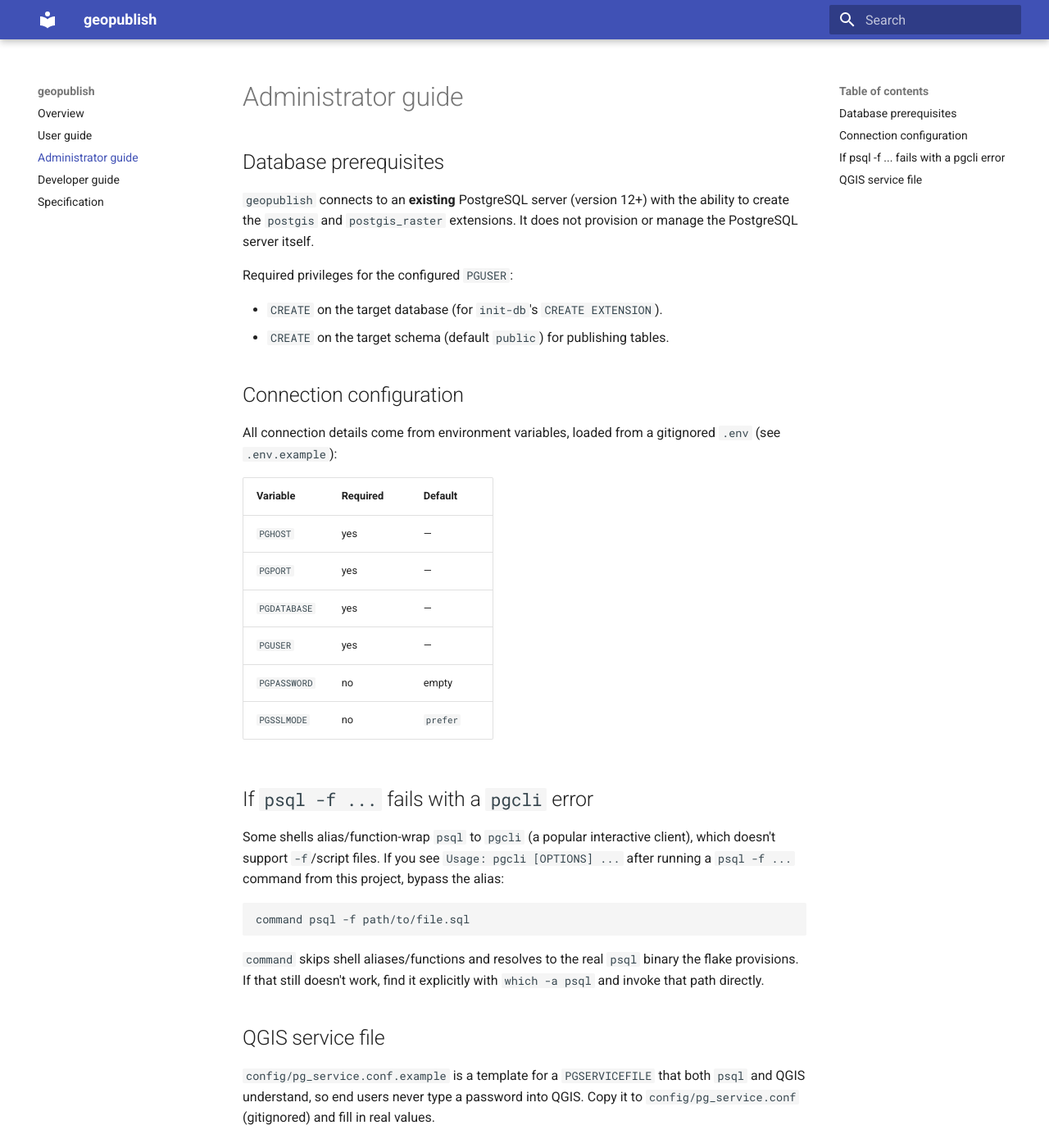
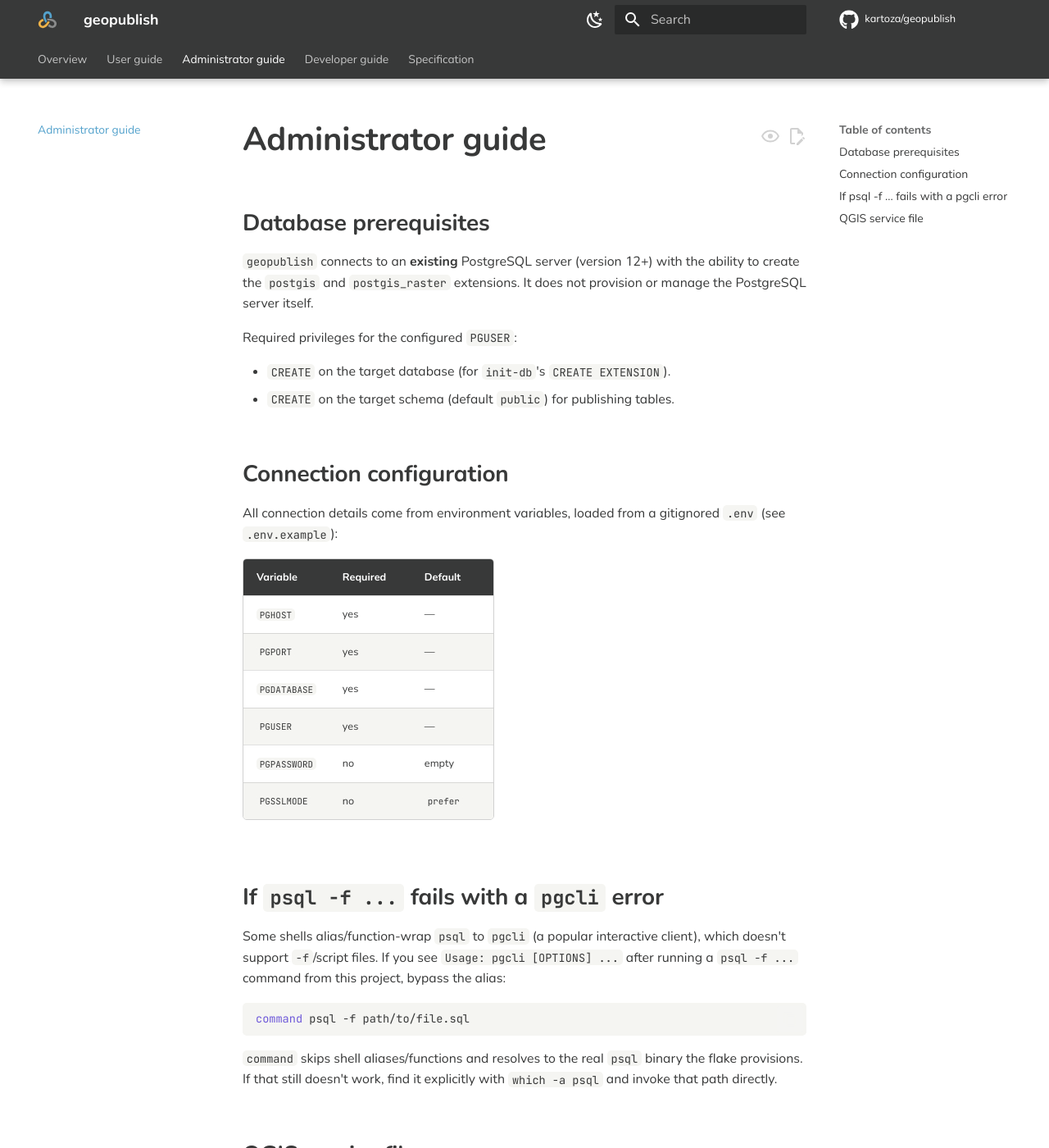
Before and after one commit to timlinux/geopublish, an MkDocs documentation site: the page built from docs/admin/index.md, in a window 1280 px wide and 1400 px high. Shown: the whole window at 82% size. Built offline with MkDocs 1.6.1 and Material for MkDocs 9.7.7, drawn with Linux system fonts in a browser that asks for light colours; comment, search, counter and statistics services are not loaded; some of the changed text lies outside the part shown.

Commit message:
feat: theme docs with the Kartoza Brand Pack v0.1 (from InfrastructureMapper)
Vendors docs/stylesheets/kartoza-tokens.css, docs/stylesheets/extra.css,
and docs/assets/brand/{kartoza-symbol-color.svg,favicon.png} byte-for-byte
from github.com/kartoza/InfrastructureMapper, confirmed MIT-licensed
there (its own REUSE.toml credits "Kartoza (Pty) Ltd" for exactly these
paths, explicitly for reuse across projects) -- mirrored here in
REUSE.toml.

mkdocs.yml adopts the matching theme config: logo, favicon, Nunito/
JetBrains Mono fonts, light/dark custom palette consuming the token
variables, the same feature flags and pymdownx markdown_extensions
(bundled with mkdocs-material, no new dependency), and the
"Made with Kartoza" footer/copyright format. Only this project's own
nav/site_name/site_description/plugins stay project-specific -- the goal
is matching *look*, not copying InfrastructureMapper's content structure.

Also commits the two diagram PNGs (architecture.png, capitals-table.png)
regenerated via the flake-provisioned `nix run .#diagrams`.

PACKAGES.md notes that mkdocs-material's Google Fonts integration needs
internet access on the first `mkdocs build`/`serve` to fetch Nunito/
JetBrains Mono (cached after that).

```diff
--- /dev/null
+++ b/docs/stylesheets/extra.css
@@ -0,0 +1,553 @@
+/* SPDX-FileCopyrightText: Kartoza (Pty) Ltd
+   SPDX-License-Identifier: MIT
+
+   Kartoza Brand Pack v0.1 — Material for MkDocs adapter, vendored from
+   https://github.com/kartoza/InfrastructureMapper (docs/stylesheets/)
+   so every Kartoza project's docs share one theme. Don't edit by hand;
+   pull a fresh copy from that repo if the brand pack updates.
+   Consumes kartoza-tokens.css as the single source of truth for colour
+   and type.
+
+   Brand rules enforced here:
+     · Flat — no shadows, bevels, glows or gradients on UI elements.
+     · Charcoal carries body text. Blue is the primary accent; Amber is
+       the secondary/highlight accent.
+     · Blue + Amber are never body text — they fail WCAG AA on white.
+     · Nunito for everything; JetBrains Mono for code. */
+
+/* -----------------------------------------------------------------------
+   mkdocs-material primary/accent mapping.
+   `theme.palette.primary: custom` activates [data-md-color-primary="custom"];
+   `theme.palette.accent: custom` activates [data-md-color-accent="custom"].
+   ----------------------------------------------------------------------- */
+
+[data-md-color-primary="custom"] {
+    --md-primary-fg-color:            var(--text-default);   /* Charcoal */
+    --md-primary-fg-color--light:     var(--text-muted);
+    --md-primary-fg-color--dark:      #1f1f1f;
+    --md-primary-bg-color:            var(--surface-white);
+    --md-primary-bg-color--light:     rgba(255, 255, 255, 0.7);
+}
+
+[data-md-color-accent="custom"] {
+    --md-accent-fg-color:             var(--kartoza-blue);
+    --md-accent-fg-color--transparent: rgba(84, 162, 204, 0.10);
+    --md-accent-bg-color:             var(--surface-white);
+    --md-accent-bg-color--light:      rgba(255, 255, 255, 0.7);
+}
+
+/* -----------------------------------------------------------------------
+   Light scheme — Cloud surfaces under Charcoal body text. Flat.
+   ----------------------------------------------------------------------- */
+
+[data-md-color-scheme="default"] {
+    --md-default-bg-color:            var(--surface-white);
+    --md-default-fg-color:            var(--text-default);
+    --md-default-fg-color--light:     var(--text-muted);
+    --md-default-fg-color--lighter:   var(--rule-line);
+    --md-default-fg-color--lightest:  var(--surface-cloud);
+    --md-typeset-a-color:             var(--kartoza-blue);
+    --md-code-bg-color:               var(--surface-cloud);
+    --md-code-fg-color:               var(--text-default);
+    --md-code-hl-color:               rgba(238, 179, 72, 0.18); /* amber tint */
+    --md-typeset-mark-color:          rgba(238, 179, 72, 0.28);
+    --md-footer-bg-color:             var(--text-default);
+    --md-footer-bg-color--dark:       #1f1f1f;
+}
+
+[data-md-color-scheme="default"] .md-header,
+[data-md-color-scheme="default"] .md-tabs {
+    /* Flat Charcoal bar — no gradient. */
+    background: var(--text-default);
+    color: var(--surface-white);
+}
+
+/* -----------------------------------------------------------------------
+   Dark scheme — Charcoal field, white type. The reversed-knockout brand.
+   ----------------------------------------------------------------------- */
+
+[data-md-color-scheme="slate"] {
+    --md-default-bg-color:            #1c1d1d;            /* deeper than Charcoal */
+    --md-default-fg-color:            var(--surface-cloud);
+    --md-default-fg-color--light:     #c8c9c4;
+    --md-default-fg-color--lighter:   #6d6f6f;
+    --md-default-fg-color--lightest:  #2a2b2b;
+    --md-typeset-a-color:             var(--kartoza-blue);
+    --md-code-bg-color:               #262727;
+    --md-code-fg-color:               var(--surface-cloud);
+    --md-typeset-mark-color:          rgba(238, 179, 72, 0.32);
+}
+
+[data-md-color-scheme="slate"] .md-header,
+[data-md-color-scheme="slate"] .md-tabs {
+    background: var(--text-default);
+    color: var(--surface-white);
+}
+
+/* -----------------------------------------------------------------------
+   Typography — Nunito everywhere, JetBrains Mono for code.
+   ----------------------------------------------------------------------- */
+
+body,
+.md-typeset,
+.md-header,
+.md-tabs {
+    font-family: var(--font-sans);
+    font-feature-settings: "ss01", "ss02";
+}
+
+.md-typeset h1,
+.md-typeset h2,
+.md-typeset h3,
+.md-typeset h4 {
+    font-family: var(--font-sans);
+    color: var(--md-default-fg-color);
+    font-weight: 700;
+    letter-spacing: -0.005em;
+    line-height: 1.2;
+}
+
+.md-typeset h1 {
+    font-size: 2rem;
+    font-weight: 800;
+    margin-bottom: 0.4em;
+}
+
+.md-typeset h2 {
+    font-size: 1.4rem;
+    margin-top: 2.2em;
+}
+
+.md-typeset h3 {
+    font-size: 1.1rem;
+}
+
+.md-typeset code,
+.md-typeset pre {
+    font-family: var(--font-mono);
+}
+
+.md-typeset code {
+    border-radius: 0.25rem;
+    padding: 0.05em 0.35em;
+}
+
+/* Eyebrows — KARTOZA · X style (Secondary Grey, spaced uppercase). */
+.md-typeset .kz-eyebrow {
+    display: inline-block;
+    color: var(--text-muted);
+    font-size: 0.75rem;
+    font-weight: 700;
+    letter-spacing: 0.18em;
+    text-transform: uppercase;
+    margin-bottom: 1rem;
+}
+
+/* -----------------------------------------------------------------------
+   Hero block on the landing page — slim horizontal banner.
+   Slant-title motif sits behind a flat Cloud surface so type stays
+   legible. Flat: no gradients (linear-gradient is used only as a
+   lightening tint over the motif, not as a decorative fill).
+   Long prose belongs in normal markdown blocks below the hero, not in
+   it.
+   ----------------------------------------------------------------------- */
+
+.kz-hero {
+    position: relative;
+    text-align: center;
+    padding: 2.5rem 1.75rem;
+    margin: -1.5rem -0.75rem 2rem -0.75rem;
+    border-radius: 0.75rem;
+    background-color: var(--surface-cloud);
+    background-image: linear-gradient(
+            rgba(245, 245, 242, 0.88),
+            rgba(245, 245, 242, 0.92)
+        ),
+        url("../assets/brand/slant-title-background.png");
+    background-size: cover;
+    background-position: center;
+    color: var(--text-default);
+    overflow: hidden;
+}
+
+[data-md-color-scheme="slate"] .kz-hero {
+    background-image: linear-gradient(
+            rgba(28, 29, 29, 0.82),
+            rgba(28, 29, 29, 0.88)
+        ),
+        url("../assets/brand/slant-title-background.png");
+    color: var(--surface-cloud);
+}
+
+.kz-hero h1 {
+    margin: 0.25rem auto 0.5rem;
+    max-width: 24ch;
+    font-size: 2.2rem;
+    line-height: 1.1;
+    font-weight: 800;
+    letter-spacing: -0.01em;
+}
+
+.kz-hero p {
+    margin: 0 auto 1.5rem;
+    max-width: 50ch;
+    font-size: 1rem;
+    line-height: 1.5;
+    color: var(--text-default);
+}
+
+.kz-hero .kz-eyebrow {
+    margin-bottom: 0.5rem;
+}
+
+[data-md-color-scheme="slate"] .kz-hero p {
+    color: var(--surface-cloud);
+}
+
+/* The product GIF lives below the hero as a centred figure, not inside
+   it. This class wraps the standalone image. */
+.kz-figure {
+    display: block;
+    margin: 0 auto 2rem;
+    max-width: 720px;
+    border-radius: 0.5rem;
+    border: 1px solid var(--rule-line);
+}
+
+/* Small domain icon at the top of a page. The SVG has no intrinsic
+   width, so without this it would expand to the content column width
+   (~720px) — far too dominant. */
+.md-typeset img.kz-domain-hero {
+    display: block;
+    width: 160px;
+    height: auto;
+    margin: 0 0 1.5rem;
+}
+
+/* Hero CTA buttons — flat, no shadow, Blue primary, Cloud secondary.
+   markdown wraps consecutive links in a single <p>; we apply the flex
+   layout to that <p> too so buttons sit side-by-side instead of
+   collapsing on the line. */
+.kz-cta,
+.kz-cta > p {
+    display: flex;
+    flex-wrap: wrap;
+    gap: 0.75rem;
+    margin: 0;
+    justify-content: center;
+}
+/* Selectors are intentionally prefixed with `.md-typeset` so they beat
+   mkdocs-material's `.md-typeset a { color: … }` rule (which would
+   otherwise repaint our CTA text in Kartoza Blue and make it
+   invisible against the Blue primary fill). */
+.md-typeset .kz-cta a {
+    display: inline-flex;
+    align-items: center;
+    gap: 0.5rem;
+    padding: 0.7rem 1.25rem;
+    border-radius: 0.375rem;
+    font-weight: 700;
+    text-decoration: none;
+    transition: background-color 0.15s ease, border-color 0.15s ease, color 0.15s ease;
+}
+.md-typeset .kz-cta a.kz-cta__primary {
+    background: var(--kartoza-blue);
+    color: var(--surface-white);
+    border: 2px solid var(--kartoza-blue);
+}
+.md-typeset .kz-cta a.kz-cta__primary:hover {
+    background: #4790b8;
+    border-color: #4790b8;
+    color: var(--surface-white);
+}
+.md-typeset .kz-cta a.kz-cta__secondary {
+    background: var(--surface-white);
+    color: var(--text-default);
+    border: 2px solid var(--text-default);
+}
+.md-typeset .kz-cta a.kz-cta__secondary:hover {
+    background: var(--text-default);
+    color: var(--surface-white);
+}
+[data-md-color-scheme="slate"] .md-typeset .kz-cta a.kz-cta__secondary {
+    background: transparent;
+    color: var(--surface-cloud);
+    border-color: var(--surface-cloud);
+}
+[data-md-color-scheme="slate"] .md-typeset .kz-cta a.kz-cta__secondary:hover {
+    background: var(--surface-cloud);
+    color: var(--text-default);
+}
+
+@media (max-width: 768px) {
+    .kz-hero {
+        grid-template-columns: 1fr;
+        padding: 2rem 1.5rem;
+    }
+    .kz-hero h1 { font-size: 1.8rem; }
+}
+
+/* -----------------------------------------------------------------------
+   Material's built-in grid cards — restyle flat with Light Grey hairline,
+   Blue hover border. No box-shadow.
+   ----------------------------------------------------------------------- */
+
+.md-typeset .grid.cards > ul > li,
+.md-typeset .grid.cards > ol > li {
+    background: var(--surface-white);
+    border: 1px solid var(--rule-line);
+    border-radius: 0.5rem;
+    box-shadow: none;
+    transition: border-color 0.15s ease, background-color 0.15s ease;
+}
+
+.md-typeset .grid.cards > ul > li:hover,
+.md-typeset .grid.cards > ol > li:hover {
+    border-color: var(--kartoza-blue);
+    background: var(--surface-cloud);
+    box-shadow: none;
+    transform: none;  /* flat — no lift */
+}
+
+[data-md-color-scheme="slate"] .md-typeset .grid.cards > ul > li,
+[data-md-color-scheme="slate"] .md-typeset .grid.cards > ol > li {
+    background: #232525;
+    border-color: #3a3b3b;
+}
+
+[data-md-color-scheme="slate"] .md-typeset .grid.cards > ul > li:hover,
+[data-md-color-scheme="slate"] .md-typeset .grid.cards > ol > li:hover {
+    border-color: var(--kartoza-blue);
+    background: #2a2c2c;
+}
+
+/* Card leading icon coloured to Kartoza Blue (primary accent). */
+.md-typeset .grid.cards .twemoji.lg,
+.md-typeset .grid.cards .twemoji.lg svg {
+    color: var(--kartoza-blue);
+}
+
+/* -----------------------------------------------------------------------
+   Component card grid — same Material grid cards with our own image
+   header on each card.
+   ----------------------------------------------------------------------- */
+
+.kz-domain-grid.grid.cards > ul,
+.kz-domain-grid.grid.cards > ol {
+    grid-template-columns: repeat(auto-fill, minmax(200px, 1fr));
+    gap: 1rem;
+}
+
+.kz-domain-grid img.kz-domain-img {
+    display: block;
+    width: 80px;
+    height: 80px;
+    object-fit: contain;
+    margin: 0 auto 0.5rem;
+}
+
+.kz-domain-grid > ul > li,
+.kz-domain-grid > ol > li {
+    text-align: center;
+}
+
+.kz-domain-grid strong {
+    color: var(--text-default);
+    display: block;
+    margin-top: 0.25rem;
+}
+
+[data-md-color-scheme="slate"] .kz-domain-grid strong {
+    color: var(--surface-cloud);
+}
+
+/* -----------------------------------------------------------------------
+   Admonitions — brand-coloured.
+     · note      → grey (Note)
+     · info/tip  → blue (Why this matters)
+     · warning   → amber (Highlight / Caution)
+     · success   → success green
+     · danger    → error red
+   Flat fills with a 4px brand-coloured left rule, no shadow.
+   ----------------------------------------------------------------------- */
+
+.md-typeset .admonition,
+.md-typeset details {
+    border: 0;
+    border-left: 4px solid var(--rule-line);
+    border-radius: 0.25rem;
+    background: var(--surface-cloud);
+    box-shadow: none;
+    font-size: 0.78rem;
+}
+
+.md-typeset .admonition-title,
+.md-typeset summary {
+    background: transparent;
+    color: var(--text-default);
+    font-weight: 700;
+}
+
+/* Info / tip — Blue */
+.md-typeset .admonition.info,
+.md-typeset details.info,
+.md-typeset .admonition.tip,
+.md-typeset details.tip {
+    border-left-color: var(--kartoza-blue);
+    background: rgba(84, 162, 204, 0.08);
+}
+.md-typeset .info > .admonition-title::before,
+.md-typeset .tip  > .admonition-title::before { background-color: var(--kartoza-blue); }
+
+/* Warning — Amber */
+.md-typeset .admonition.warning,
+.md-typeset details.warning {
+    border-left-color: var(--status-warn);
+    background: var(--status-warn-tint);
+}
+.md-typeset .warning > .admonition-title::before { background-color: var(--status-warn); }
+
+/* Note — Grey */
+.md-typeset .admonition.note,
+.md-typeset details.note {
+    border-left-color: var(--kartoza-grey);
+    background: var(--surface-cloud);
+}
+.md-typeset .note > .admonition-title::before { background-color: var(--kartoza-grey); }
+
+/* Success */
+.md-typeset .admonition.success,
+.md-typeset details.success {
+    border-left-color: var(--status-success);
+    background: var(--status-success-tint);
+}
+.md-typeset .success > .admonition-title::before { background-color: var(--status-success); }
+
+/* Danger / Error */
+.md-typeset .admonition.danger,
+.md-typeset details.danger,
+.md-typeset .admonition.failure,
+.md-typeset details.failure {
+    border-left-color: var(--status-error);
+    background: var(--status-error-tint);
+}
+.md-typeset .danger  > .admonition-title::before,
+.md-typeset .failure > .admonition-title::before { background-color: var(--status-error); }
+
+[data-md-color-scheme="slate"] .md-typeset .admonition,
+[data-md-color-scheme="slate"] .md-typeset details {
+    background: #2a2b2b;
+}
+[data-md-color-scheme="slate"] .md-typeset .admonition.info,
+[data-md-color-scheme="slate"] .md-typeset details.info,
+[data-md-color-scheme="slate"] .md-typeset .admonition.tip,
+[data-md-color-scheme="slate"] .md-typeset details.tip {
+    background: rgba(84, 162, 204, 0.16);
+}
+
+/* -----------------------------------------------------------------------
+   Palette swatches, if a page documents the brand colours.
+   ----------------------------------------------------------------------- */
+
+.kz-swatches {
+    display: grid;
+    grid-template-columns: repeat(auto-fill, minmax(200px, 1fr));
+    gap: 1rem;
+    margin: 1.5rem 0 2rem;
+}
+
+.kz-swatch {
+    display: flex;
+    flex-direction: column;
+    gap: 0.25rem;
+    padding: 1.25rem 1rem 1rem;
+    border-radius: 0.5rem;
+    border: 1px solid var(--rule-line);
+    color: var(--text-default);
+    min-height: 120px;
+    box-shadow: none;
+}
+
+.kz-swatch strong { font-size: 1rem; }
+.kz-swatch code {
+    background: rgba(255, 255, 255, 0.55);
+    color: inherit;
+    padding: 0.1rem 0.4rem;
+    border-radius: 0.25rem;
+    font-size: 0.8rem;
+    width: max-content;
+}
+.kz-swatch span {
+    font-size: 0.85rem;
+    opacity: 0.9;
+}
+.kz-swatch[style*="color:white"] code,
+.kz-swatch[style*="color: white"] code {
+    background: rgba(0, 0, 0, 0.28);
+    color: var(--surface-white);
+}
+
+/* -----------------------------------------------------------------------
+   Footer credits + tables + misc.
+   ----------------------------------------------------------------------- */
+
+.kz-footer-credits {
+    text-align: center;
+    margin: 3rem 0 1rem;
+    font-size: 0.95rem;
+    color: var(--text-muted);
+}
+
+.kz-footer-credits a {
+    font-weight: 700;
+    color: var(--kartoza-blue);
+}
+
+/* Tables — Kartoza Table style (charcoal header, Light Grey rules,
+   Cloud zebra). */
+.md-typeset table:not([class]) {
+    box-shadow: none;
+    border: 1px solid var(--rule-line);
+    border-radius: 0.25rem;
+}
+
+.md-typeset table:not([class]) th {
+    background: var(--text-default);
+    color: var(--surface-white);
+    font-weight: 700;
+}
+
+.md-typeset table:not([class]) tr:nth-child(even) {
+    background: var(--surface-cloud);
+}
+
+[data-md-color-scheme="slate"] .md-typeset table:not([class]) tr:nth-child(even) {
+    background: #2a2b2b;
+}
+
+.md-typeset table:not([class]) code {
+    font-size: 0.85em;
+}
+
+/* AI-assistance disclosure badge — place a `class="kz-ai"` span before
+   AI-drafted content, if a page wants to flag it inline. */
+.kz-ai {
+    display: inline-flex;
+    align-items: center;
+    gap: 0.25rem;
+    padding: 0.05em 0.5em;
+    border-radius: 0.25rem;
+    background: rgba(238, 179, 72, 0.18);
+    color: var(--text-default);
+    font-size: 0.75rem;
+    font-weight: 700;
+    letter-spacing: 0.02em;
+}
+
+/* Mermaid — flat, transparent background; brand body text colour.
+   (Unused in this project -- diagrams here are hand-authored SVG/PNG,
+   not Mermaid -- but harmless to keep for brand-pack parity.) */
+.mermaid {
+    background: transparent !important;
+    color: var(--text-default);
+}
--- /dev/null
+++ b/docs/stylesheets/kartoza-tokens.css
@@ -0,0 +1,16 @@
+/* SPDX-FileCopyrightText: Kartoza (Pty) Ltd */
+/* SPDX-License-Identifier: MIT */
+/* Kartoza Brand Pack v0.1 -- vendored from
+   https://github.com/kartoza/InfrastructureMapper (docs/stylesheets/) so
+   every Kartoza project's docs share one palette/type source. Don't edit
+   by hand; pull a fresh copy from that repo if the brand pack updates. */
+:root{
+  --kartoza-blue:#54A2CC; --kartoza-amber:#EEB348; --kartoza-grey:#8A8B8B;
+  --text-default:#383939; --text-muted:#676869; --rule-line:#D1D1D1;
+  --surface-cloud:#F5F5F2; --surface-white:#FFFFFF;
+  --font-sans:'Nunito','Helvetica Neue',Arial,sans-serif;
+  --font-mono:'JetBrains Mono',monospace;
+  --status-success:#3C7D54; --status-success-tint:#EAF3EC;
+  --status-warn:#EEB348;    --status-warn-tint:#FCF3E0;
+  --status-error:#B0473C;   --status-error-tint:#FBEFEF;
+}
--- a/mkdocs.yml
+++ b/mkdocs.yml
@@ -2,8 +2,123 @@
 # SPDX-License-Identifier: MIT
 site_name: geopublish
 site_description: Publish vector and raster data to PostGIS, view in QGIS.
+site_author: Kartoza
+copyright: >
+  &copy; Kartoza — Made with 💗 by
+  <a href="https://kartoza.com">Kartoza</a>
+  &middot; <a href="https://github.com/sponsors/kartoza">Donate</a>
+  &middot; <a href="https://github.com/kartoza/geopublish">GitHub</a>
+
+repo_url: https://github.com/kartoza/geopublish
+repo_name: kartoza/geopublish
+edit_uri: edit/main/docs/
+
 theme:
   name: material
+  # Kartoza Brand Pack v0.1 -- same theme as other Kartoza projects (e.g.
+  # github.com/kartoza/InfrastructureMapper); palette/type tokens live in
+  # kartoza-tokens.css, consumed by extra.css. Keep this project's own
+  # nav/content -- only the look is shared.
+  logo: assets/brand/kartoza-symbol-color.svg
+  favicon: assets/brand/favicon.png
+  font:
+    text: Nunito
+    code: JetBrains Mono
+  language: en
+  palette:
+    - media: "(prefers-color-scheme: light)"
+      scheme: default
+      primary: custom
+      accent: custom
+      toggle:
+        icon: material/weather-night
+        name: Switch to dark mode
+    - media: "(prefers-color-scheme: dark)"
+      scheme: slate
+      primary: custom
+      accent: custom
+      toggle:
+        icon: material/weather-sunny
+        name: Switch to light mode
+  features:
+    - announce.dismiss
+    - content.action.edit
+    - content.action.view
+    - content.code.annotate
+    - content.code.copy
+    - content.tabs.link
+    - content.tooltips
+    - navigation.footer
+    - navigation.indexes
+    - navigation.instant
+    - navigation.instant.progress
+    - navigation.path
+    - navigation.sections
+    - navigation.tabs
+    - navigation.tabs.sticky
+    - navigation.top
+    - navigation.tracking
+    - search.highlight
+    - search.share
+    - search.suggest
+    - toc.follow
+  icon:
+    repo: fontawesome/brands/github
+    edit: material/file-edit-outline
+    view: material/eye-outline
+
+extra:
+  social:
+    - icon: fontawesome/brands/github
+      link: https://github.com/kartoza/geopublish
+      name: GitHub repository
+    - icon: fontawesome/solid/heart
+      link: https://github.com/sponsors/kartoza
+      name: Sponsor on GitHub
+  generator: false
+
+extra_css:
+  - stylesheets/kartoza-tokens.css
+  - stylesheets/extra.css
+
+markdown_extensions:
+  - abbr
+  - admonition
+  - attr_list
+  - def_list
+  - footnotes
+  - md_in_html
+  - tables
+  - toc:
+      permalink: true
+      toc_depth: 4
+  - pymdownx.betterem
+  - pymdownx.caret
+  - pymdownx.details
+  - pymdownx.emoji:
+      emoji_index: !!python/name:material.extensions.emoji.twemoji
+      emoji_generator: !!python/name:material.extensions.emoji.to_svg
+  - pymdownx.highlight:
+      anchor_linenums: true
+      line_spans: __span
+      pygments_lang_class: true
+  - pymdownx.inlinehilite
+  - pymdownx.keys
+  - pymdownx.mark
+  - pymdownx.smartsymbols
+  - pymdownx.snippets
+  - pymdownx.superfences
+  - pymdownx.tabbed:
+      alternate_style: true
+      slugify: !!python/object/apply:pymdownx.slugs.slugify
+        kwds: {case: lower}
+  - pymdownx.tasklist:
+      custom_checkbox: true
+  - pymdownx.tilde
+
+plugins:
+  - search:
+      lang: en
 
 nav:
   - Overview: index.md
```
Also changed, not shown: CHANGELOG.md (+6 -0 lines), PACKAGES.md (+3 -0 lines), REUSE.toml (+11 -0 lines), docs/developer/index.md (+11 -0 lines), docs/assets/brand/favicon.png (added), docs/assets/brand/kartoza-symbol-color.svg (added), docs/diagrams/architecture.png (added), docs/diagrams/capitals-table.png (added).
